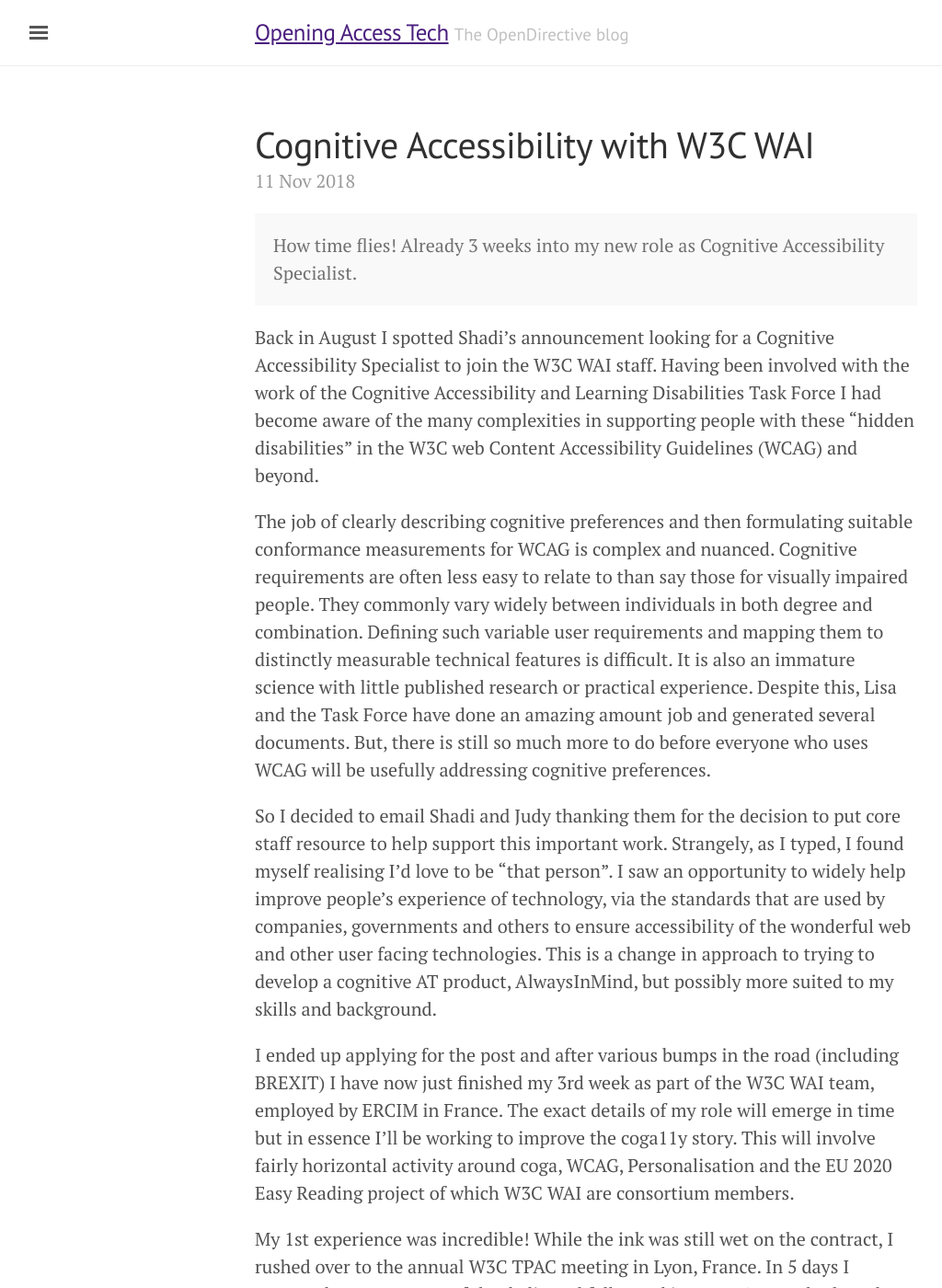
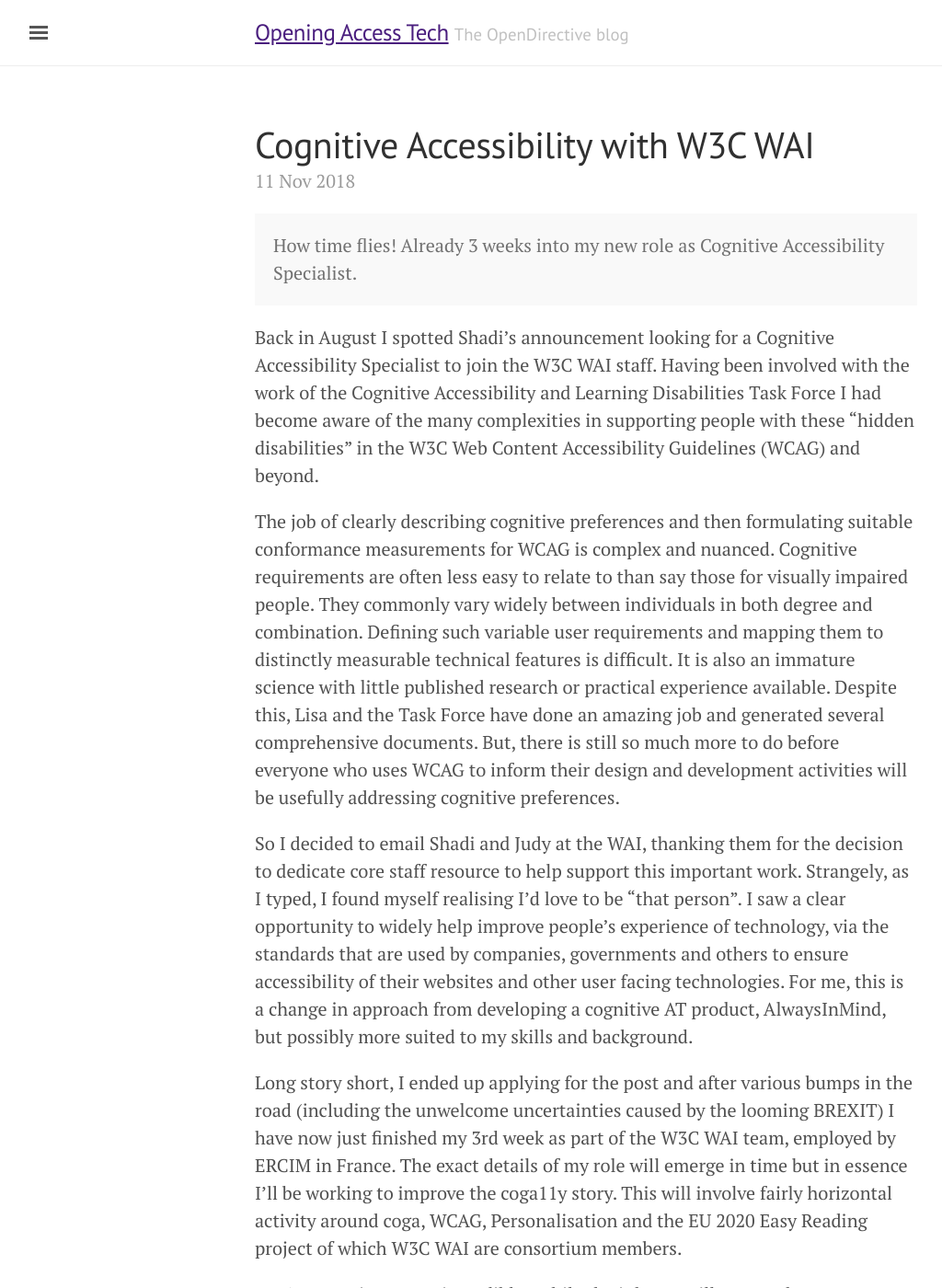
Before and after one commit to OpenDirective/opendirective.github.io, a Jekyll site: the page built from _posts/2018-11-11-W3C-WAI-coga11y.md, in a window 1280 px wide and 1400 px high. Shown: the whole window at 92% size, without its empty margins (3-1027 px from the left). Built offline with Jekyll 4.4.1, drawn with Linux system fonts in a browser that asks for light colours.

Commit message:
Make corrections

```diff
--- a/_posts/2018-11-11-W3C-WAI-coga11y.md
+++ b/_posts/2018-11-11-W3C-WAI-coga11y.md
@@ -7,13 +7,13 @@
 How time flies! Already 3 weeks into my new role as Cognitive Accessibility Specialist.
 </div>
 
-Back in August I spotted Shadi's announcement looking for a Cognitive Accessibility Specialist to join the W3C WAI staff. Having been involved with the work of the Cognitive Accessibility and Learning Disabilities Task Force I had become aware of the many complexities in supporting people with these "hidden disabilities" in the W3C web Content Accessibility Guidelines (WCAG) and beyond.
+Back in August I spotted Shadi's announcement looking for a Cognitive Accessibility Specialist to join the W3C WAI staff. Having been involved with the work of the Cognitive Accessibility and Learning Disabilities Task Force I had become aware of the many complexities in supporting people with these "hidden disabilities" in the W3C Web Content Accessibility Guidelines (WCAG) and beyond.
 
-The job of clearly describing cognitive preferences and then formulating suitable conformance measurements for WCAG is complex and nuanced. Cognitive requirements are often less easy to relate to than say those for visually impaired people. They commonly vary widely between individuals in both degree and combination. Defining such variable user requirements and mapping them to distinctly measurable technical features is difficult. It is also an immature science with little published research or practical experience. Despite this, Lisa and the Task Force have done an amazing amount job and generated several documents. But, there is still so much more to do before everyone who uses WCAG will be usefully addressing cognitive preferences.
+The job of clearly describing cognitive preferences and then formulating suitable conformance measurements for WCAG is complex and nuanced. Cognitive requirements are often less easy to relate to than say those for visually impaired people. They commonly vary widely between individuals in both degree and combination. Defining such variable user requirements and mapping them to distinctly measurable technical features is difficult. It is also an immature science with little published research or practical experience available. Despite this, Lisa and the Task Force have done an amazing job and generated several comprehensive documents. But, there is still so much more to do before everyone who uses WCAG to inform their design and development activities will be usefully addressing cognitive preferences.
 
-So I decided to email Shadi and Judy thanking them for the decision to put core staff resource to help support this important work. Strangely, as I typed, I found myself realising I'd love to be "that person". I saw an opportunity to widely help improve people's experience of technology, via the standards that are used by companies, governments and others to ensure accessibility of the wonderful web and other user facing technologies. This is a change in approach to trying to develop a cognitive AT product, AlwaysInMind, but possibly more suited to my skills and background.
+So I decided to email Shadi and Judy at the WAI, thanking them for the decision to dedicate core staff resource to help support this important work. Strangely, as I typed, I found myself realising I'd love to be "that person". I saw a clear opportunity to widely help improve people's experience of technology, via the standards that are used by companies, governments and others to ensure accessibility of their websites and other user facing technologies. For me, this is a change in approach from developing a cognitive AT product, AlwaysInMind, but possibly more suited to my skills and background.
 
-I ended up applying for the post and after various bumps in the road (including BREXIT) I have now just finished my 3rd week as part of the W3C WAI team, employed by ERCIM in France. The exact details of my role will emerge in time but in essence I'll be working to improve the coga11y story. This will involve fairly horizontal activity around coga, WCAG, Personalisation and the EU 2020 Easy Reading project of which W3C WAI are consortium members.
+Long story short, I ended up applying for the post and after various bumps in the road (including the unwelcome uncertainties caused by the looming BREXIT) I have now just finished my 3rd week as part of the W3C WAI team, employed by ERCIM in France. The exact details of my role will emerge in time but in essence I'll be working to improve the coga11y story. This will involve fairly horizontal activity around coga, WCAG, Personalisation and the EU 2020 Easy Reading project of which W3C WAI are consortium members.
 
 My 1st experience was incredible! While the ink was still wet on the contract, I rushed over to the annual W3C TPAC meeting in Lyon, France. In 5 days I managed to meet many of the dedicated folks working on WAI standards and guidelines through their activity in workgroups and taskforces. A handful were old friends, some going back to the time I started serious accessibility work on GNOME, Mozilla Firefox and the IAccessible2 platform API for Windows. Many others, I have met since, either on line or at various conferences. A few I have followed and respected from a distance until getting the chance to meet them at TPAC. Such an inspiring group.
 
```
